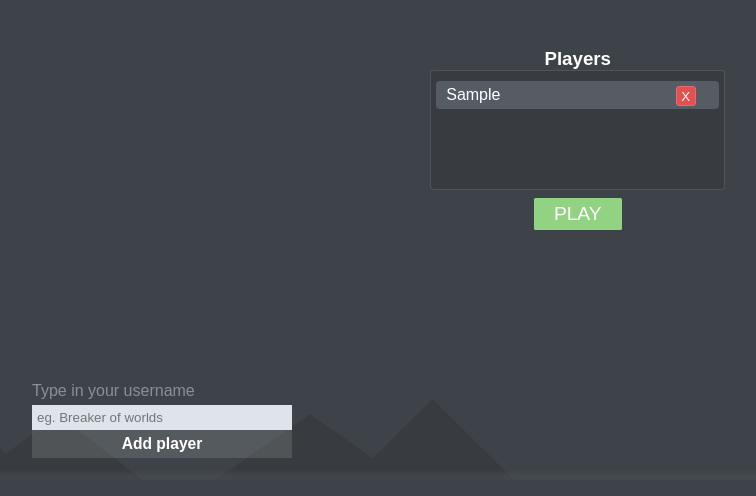
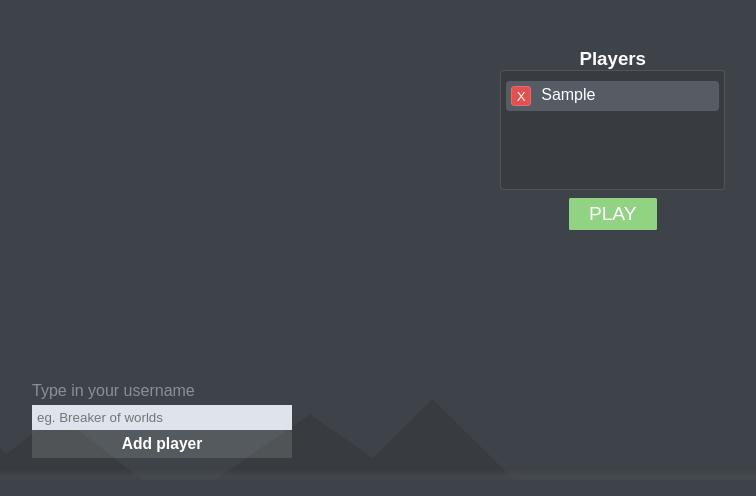
Before and after one commit to KevinBjarnemark/poke-the-bear, a website with bundled scripts: page index.html in a window 1280 px wide. Both pictures are taken after typing "Sample" into the empty fields and a click on the button "Add player". Shown: the whole page, without its empty margins (478-1234 px from the left). Built offline with nearby package versions, Linux system fonts and the light colour scheme; a web font is replaced by a local one.

Commit message:
Repositioned the remove player button

```diff
--- a/assets/css/style.css
+++ b/assets/css/style.css
@@ -50,7 +50,6 @@ main {
 }
 
 /* General styles */
-
 h1 {
     font-family: "Luckiest Guy", sans-serif;
     font-size: 200%;
@@ -159,7 +158,7 @@ label {
 
 /* Container for all players */
 #player-list-container {
-    width: 295px;
+    width: 225px;
     min-height: 15vh;
     max-height: 37vh;
     padding: 5px;
@@ -171,26 +170,27 @@ label {
 
 /* The player element */
 #player-list > div {
+    display: flex;
     background-color: var(--gray);
     border-radius: 4px;
-    padding: 5px 10px;
+    padding: 5px;
     margin: 5px 0;
+    overflow-x: hidden; /* Hid long usernames */
 }
 
 .remove-player-button {
-    position: absolute;
-    right: 10%;
+    cursor: pointer;
+    margin-right: 10px;
     background-color: var(--red);
     color: #ffffff;
     border: 1.5px solid var(--light-red);
     border-radius: 3px;
-    width: 20px;
-    height: 20px;
+    min-width: 20px;
+    min-height: 20px;
 }
 .remove-player-button:hover {
     transform: scale(1.2);
 }
-
 
 #play-button {
     margin-top: 8px;
--- a/assets/js/script.js
+++ b/assets/js/script.js
@@ -67,9 +67,8 @@ function resetGame (globalHTML, globalVariables) {
 }
 
 /**
- * This checks the 'global' usernameInput and
- * sets the error elements if it fails the
- * validation tests.
+ * This sets the error elements if the username
+ * fails the validation tests.
  *
  * @param {bool} globalHTML
  * @param {str} globalVariables
@@ -106,6 +105,14 @@ function validateUsername (globalHTML, globalVariables) {
     }
 }
 
+/**
+ * This sets the 'global' username input and checks
+ * validates the username on input
+ *
+ * @param {Event} e The event from the event listener
+ * @param {bool} globalHTML
+ * @param {str} globalVariables
+ */
 function handleUsernameInput (e, globalHTML, globalVariables) {
     globalVariables.usernameInput = e.target.value;
     validateUsername(globalHTML, globalVariables);
@@ -114,10 +121,6 @@ function handleUsernameInput (e, globalHTML, globalVariables) {
 function addPlayerToList (globalHTML, globalVariables) {
     // Create player element
     let playerElement = document.createElement("div");
-    // Set the player name as the innerText
-    let usernameSpan = document.createElement("span");
-    setInnerText(usernameSpan, globalVariables.usernameInput);
-    playerElement.appendChild(usernameSpan);
 
     // Create a 'remove player button'
     let removePlayerButton = document.createElement("button");
@@ -131,6 +134,11 @@ function addPlayerToList (globalHTML, globalVariables) {
         button clicks */
         playerElement.remove();
     });
+
+    // Set the player name as the innerText
+    let usernameSpan = document.createElement("span");
+    setInnerText(usernameSpan, globalVariables.usernameInput);
+    playerElement.appendChild(usernameSpan);
 
     // Push player element to container
     globalHTML.playerList.appendChild(playerElement);
@@ -147,6 +155,7 @@ function handleAddPlayerButtonClick (globalHTML, globalVariables) {
     switch(true){
         // The username is not accepted
         case !usernameIsAccepted: {
+            // Errors are handled in the validateUsername function
             break;
         }
         // There are more than 10 players
```
